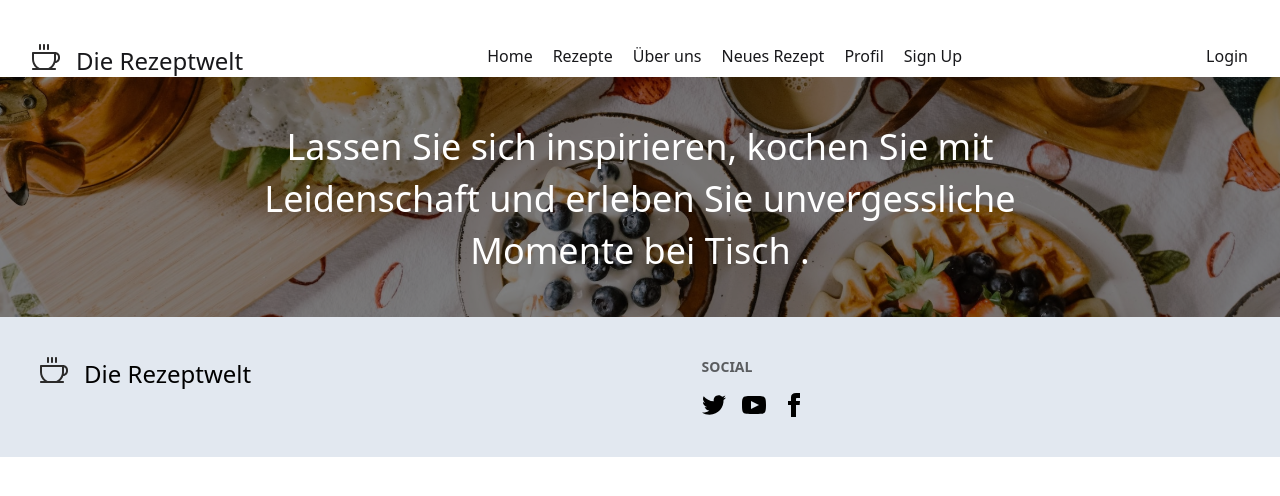
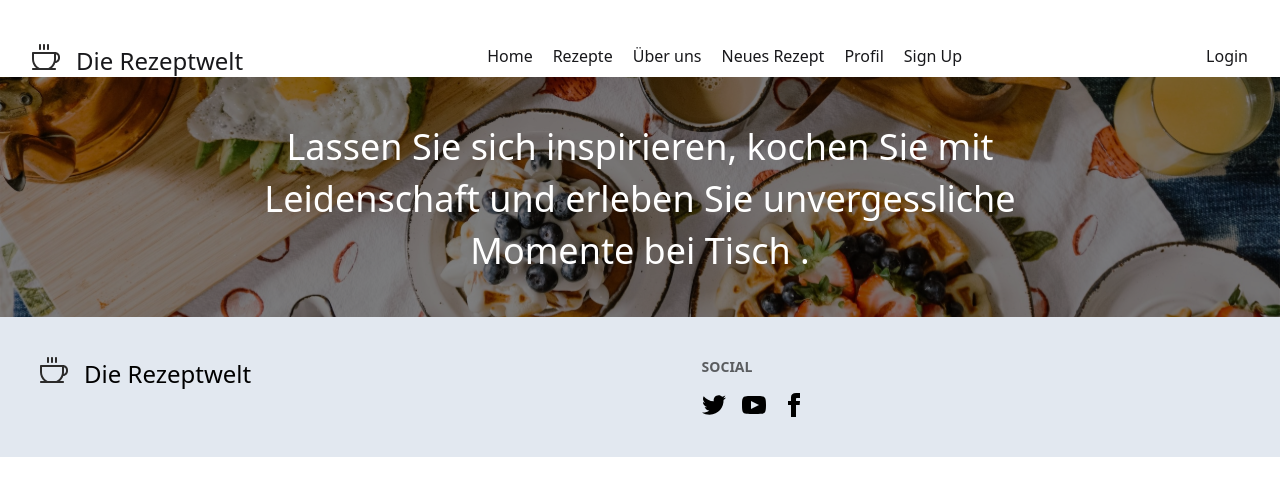
Before and after one commit to DeborahAleaKoch/Recipes, a React (Vite) app: page / in a window 1280 px wide. Shown: the top 496 px of the page. Built offline with nearby package versions, Linux system fonts and the light colour scheme; no server answers; the database is empty.

Commit message:
bg-image fixed

```diff
--- a/src/components/Header.tsx
+++ b/src/components/Header.tsx
@@ -4,8 +4,6 @@ import Login from "./Login";
 import Logo from "./Logo";
 import Nav from "./Nav";
 import supabase from "../utils/supabase";
-
-
 
 const logOut = async () => {
 	const { error } = await supabase.auth.signOut();
@@ -15,7 +13,7 @@ const logOut = async () => {
 };
 
 const Header = () => {
-	const { isLoggedIn } = useContext(mainContext) ;
+	const { isLoggedIn } = useContext(mainContext);
 	return (
 		<div className=''>
 			<div className='flex justify-between px-8 pt-11 '>
@@ -34,8 +32,8 @@ const Header = () => {
 				)}
 			</div>
 
-			<div className='w-full'>
-				<div className=' bg-[url(./../public/img/Banner.svg)] object-cover bg-no-repeat text-4xl text-white text-center h-60 text-balance pt-11 leading-13'>
+			<div className='w-screen'>
+				<div className=' bg-[url(./../public/img/Banner.svg)] object-cover bg-no-repeat bg-cover text-4xl text-white text-center h-60 text-balance pt-11 leading-13 w-screen'>
 					Lassen Sie sich inspirieren, kochen Sie mit <br />
 					Leidenschaft und erleben Sie unvergessliche <br />
 					Momente bei Tisch .
```
